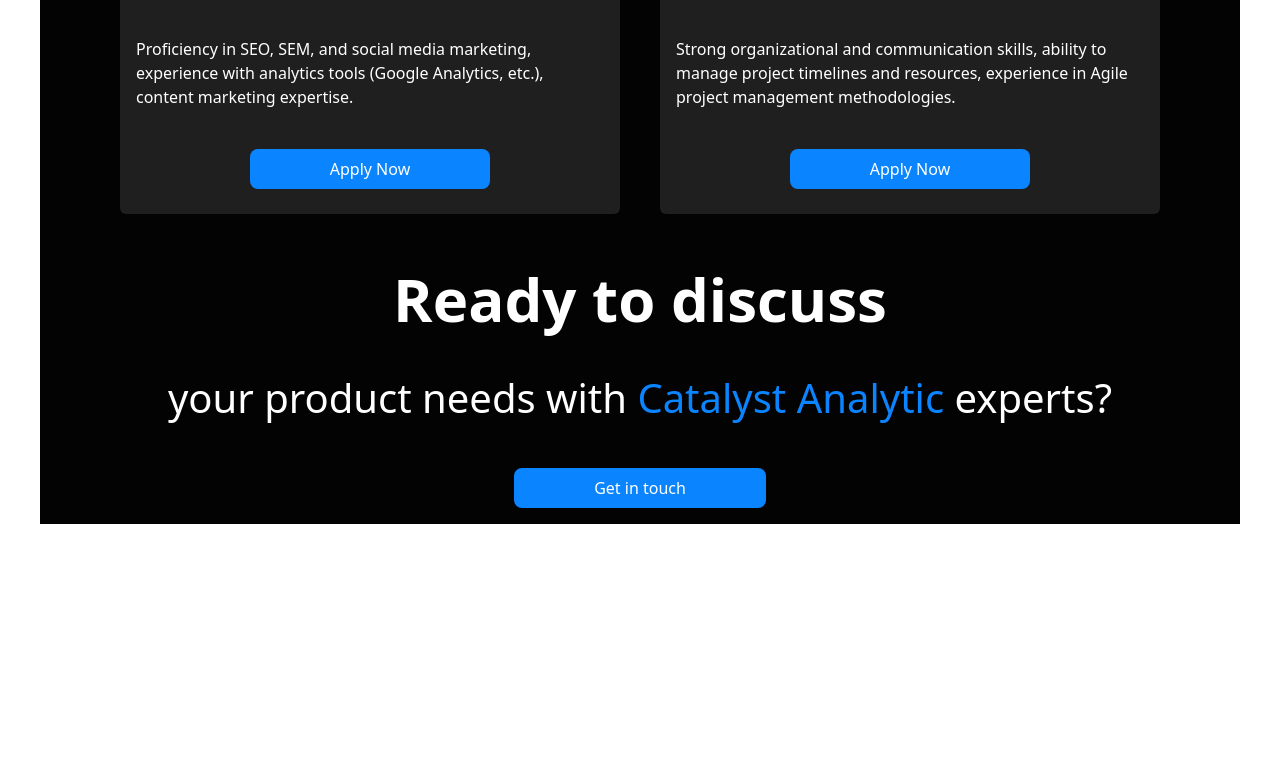
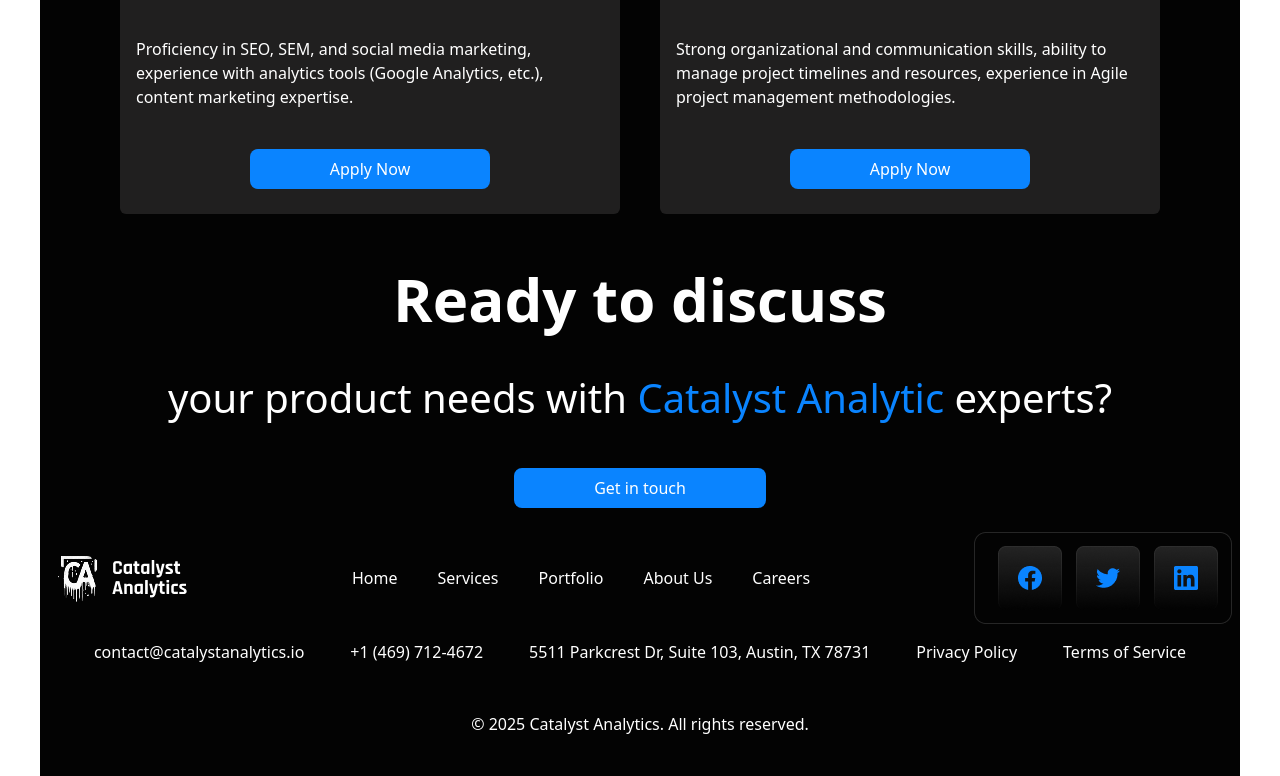
Before and after one commit to Malikov93/Project_github, a website: page src/careers.html in a window 1280 px wide. Shown: the part 1177-1953 px from the top of the page. Before the commit the page ends 1741 px from the top, so only its background shows below. Drawn offline with Linux system fonts and the light colour scheme.

Commit message:
Careers block 3

```diff
--- a/src/careers.html
+++ b/src/careers.html
@@ -50,7 +50,9 @@
 
     <div class="section2 max-w-[1200px] m-auto bg-[#030303]">
       <h1>Open Positions</h1>
-      <div class="boxone flex justify-center gap-10 text-white flex-col lg:flex-row">
+      <div
+        class="boxone flex justify-center gap-10 text-white flex-col lg:flex-row"
+      >
         <div
           class="box1 h-[500px] w-[500px] bg-[#201f1f] flex justify-center items-center flex-col gap-10 p-4 rounded-md"
         >
@@ -81,7 +83,9 @@
         </div>
       </div>
 
-      <div class="boxtwo flex justify-center gap-10 text-white mt-10 flex-col lg:flex-row">
+      <div
+        class="boxtwo flex justify-center gap-10 text-white mt-10 flex-col lg:flex-row"
+      >
         <div
           class="box1 h-[500px] w-[500px] bg-[#201f1f] flex justify-center items-center flex-col gap-10 p-4 rounded-md"
         >
@@ -111,13 +115,42 @@
           <button class="px-20 py-2 bg-[#0A84FF] rounded-lg">Apply Now</button>
         </div>
       </div>
-      <div class="boxthree m-auto text-white text-center my-10">
-        <h1 class="text-[60px] font-bold">Ready to discuss</h1><br>
+      <div class="boxthree m-auto text-white text-center mt-10">
+        <h1 class="text-[60px] font-bold">Ready to discuss</h1>
+        <br />
         <p class="text-[40px]">
           your product needs with
           <span class="text-[#0A84FF]">Catalyst Analytic</span> experts?
-        </p><br>
-        <button class="px-20 py-2 bg-[#0A84FF] rounded-lg my-4">Get in touch</button>
+        </p>
+        <br />
+        <button class="px-20 py-2 bg-[#0A84FF] rounded-lg my-4">
+          Get in touch
+        </button>
+      </div>
+    </div>
+    <div class="section3 max-w-[1200px] m-auto bg-[#030303]">
+      <div class="box1 flex justify-between p-2 items-center">
+        <img src="./Block3.1.png" alt="" />
+        <ul class="flex flex-col lg:flex-row text-white gap-10">
+          <li>Home</li>
+          <li>Services</li>
+          <li>Portfolio</li>
+          <li>About Us</li>
+          <li>Careers</li>
+        </ul>
+        <img src="./Block3.2.png" alt="" />
+      </div>
+      <div
+        class="box2 flex justify-evenly text-white items-center p-2 flex-col lg:flex-row"
+      >
+        <p>contact@catalystanalytics.io</p>
+        <p>+1 (469) 712-4672</p>
+        <p>5511 Parkcrest Dr, Suite 103, Austin, TX 78731</p>
+        <p>Privacy Policy</p>
+        <p>Terms of Service</p>
+      </div>
+      <div class="box3 text-white text-center py-10">
+        <p>© 2025 Catalyst Analytics. All rights reserved.</p>
       </div>
     </div>
   </body>
```
